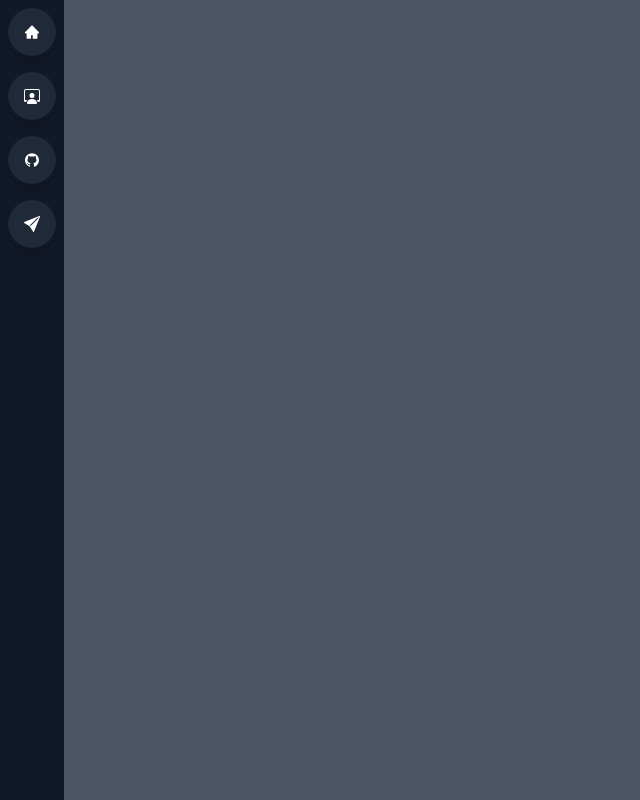
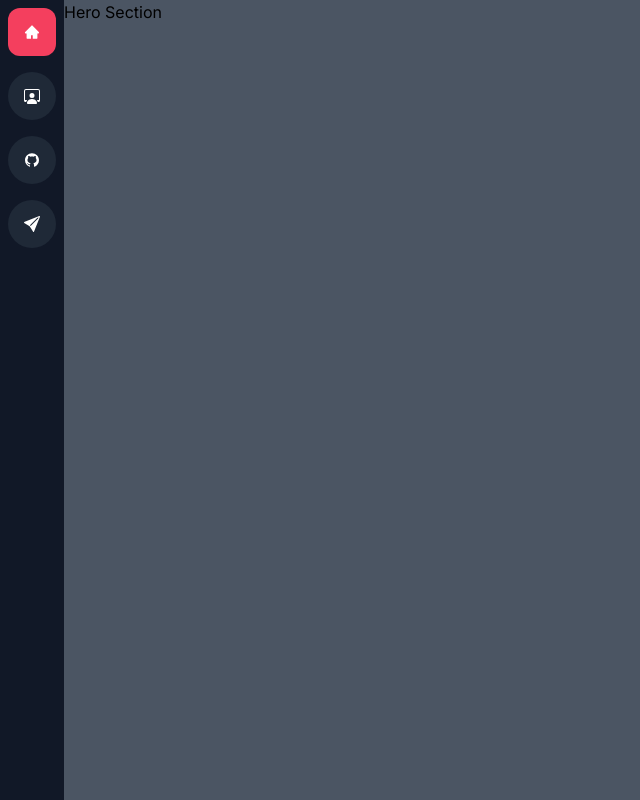
Before and after one commit to cyauai/my-web, a Next.js app: page / in a window 1280 px wide. Shown: the top 800 px of the page, without its empty margins (0-640 px from the left). Built offline with nearby package versions, Linux system fonts and the light colour scheme.

Commit message:
complete nav bar

```diff
--- a/package.json
+++ b/package.json
@@ -19,7 +19,12 @@
     "postcss": "8.4.26",
     "react": "18.2.0",
     "react-dom": "18.2.0",
+    "react-icons": "^4.10.1",
+    "react-scroll": "^1.8.9",
     "tailwindcss": "3.3.3",
     "typescript": "5.1.6"
+  },
+  "devDependencies": {
+    "@types/react-scroll": "^1.8.7"
   }
 }
--- a/src/app/layout.tsx
+++ b/src/app/layout.tsx
@@ -18,9 +18,9 @@ export default function RootLayout({
   return (
     <html lang="en" className="bg-gray-600">
       <body className={inter.className}>
-        <div className="row-auto bg-gray-600">
+        <div className="bg-gray-600">
           <NavBar />
-          <main>{children}</main>
+          <main className="ml-16">{children}</main>
         </div>
       </body>
     </html>
--- a/src/app/page.tsx
+++ b/src/app/page.tsx
@@ -1,9 +1,18 @@
-import Image from "next/image";
+import Contact from "@/components/sections/Contact";
+import Hero from "@/components/sections/Hero";
+import Jobs from "@/components/sections/Jobs";
+import Projects from "@/components/sections/Projects";
 
 export default function Home() {
   return (
     <>
-      <div>Hello</div>
+      <Hero />
+
+      <Jobs />
+
+      <Projects />
+
+      <Contact />
     </>
   );
 }
--- a/src/components/NavBar.tsx
+++ b/src/components/NavBar.tsx
@@ -4,20 +4,36 @@ import { BsPersonWorkspace, BsFillSendFill } from "react-icons/bs";
 
 export default function NavBar() {
   return (
-    <>
-      <div className="fixed w-16 left-0 top-0 h-screen flex-col bg-gray-900" />
-      <NavIcon icon={<AiFillHome />} color="rose" name="Home" />
+    <div className="fixed flex flex-col">
+      <div className="fixed w-16 left-0 top-0 h-screen bg-gray-900" />
+      <NavIcon
+        icon={<AiFillHome />}
+        color="rose"
+        name="Home"
+        href="hero"
+        id="hero"
+      />
       <NavIcon
         icon={<BsPersonWorkspace />}
         color="orange"
         name="Work Experience"
+        href="jobs"
+        id="jobs"
       />
       <NavIcon
         icon={<AiFillGithub />}
         color="indigo"
         name="Project Experience"
+        href="projects"
+        id="projects"
       />
-      <NavIcon icon={<BsFillSendFill />} color="blue" name="Contact Me" />
-    </>
+      <NavIcon
+        icon={<BsFillSendFill />}
+        color="blue"
+        name="Contact Me"
+        href="contact"
+        id="contact"
+      />
+    </div>
   );
 }
--- a/src/components/NavIcon.tsx
+++ b/src/components/NavIcon.tsx
@@ -1,28 +1,46 @@
 "use client";
 import { ReactNode, useState } from "react";
+import { Link } from "react-scroll";
 
 type IconProps = {
-  icon: React.ReactNode;
+  icon: ReactNode;
   color: string;
   name: string;
+  href: string;
+  id: string;
 };
 
-export default function NavIcon({ icon, color, name }: IconProps) {
-  const hoverColor = {
-    indigo: "hover:bg-indigo-500",
-    rose: "hover:bg-rose-500",
-    orange: "hover:bg-orange-500",
-    blue: "hover:bg-blue-500",
+export default function NavIcon({ icon, color, name, href, id }: IconProps) {
+  const activeColors = {
+    indigo: "bg-indigo-500",
+    rose: "bg-rose-500",
+    orange: "bg-orange-500",
+    blue: "bg-blue-500",
   };
+  const activeColor = activeColors[color as keyof typeof activeColors];
+  const hoverColor = `hover:${activeColor}`;
   const [showPopUp, setShowPopUp] = useState(false);
+  const [active, setActive] = useState(false);
+  console.log(active);
   return (
-    <div className="flex">
+    <Link
+      onSetInactive={(_to: string, _element: HTMLElement) => {
+        setActive(false);
+      }}
+      onSetActive={(_to: string, _element: HTMLElement) => {
+        setActive(true);
+      }}
+      className="flex"
+      spy={true}
+      smooth={true}
+      duration={500}
+      to={`${href}`}
+    >
       <div
         className={`relative flex items-center justify-center
-                    w-12 h-12 mt-2 mb-2 mx-2 shadow-lg
-                    bg-gray-800 text-white ${
-                      hoverColor[color as keyof typeof hoverColor]
-                    }
+                    w-12 h-12 mt-2 mb-2 mx-2
+                    bg-gray-800 text-white ${hoverColor}
+                    ${active ? "rounded-xl " + activeColor : "rounded-3xl"}
                     rounded-3xl hover:rounded-xl
                     transition-all duration-100 ease-linear cursor-pointer`}
         onMouseEnter={() => setShowPopUp(true)}
@@ -43,6 +61,6 @@ export default function NavIcon({ icon, color, name }: IconProps) {
           </div>
         </div>
       )}
-    </div>
+    </Link>
   );
 }
--- /dev/null
+++ b/src/components/sections/Contact.tsx
@@ -0,0 +1,7 @@
+export default function Contact() {
+  return (
+    <section id="contact" className="h-screen">
+      Contact Section
+    </section>
+  );
+}
--- /dev/null
+++ b/src/components/sections/Hero.tsx
@@ -0,0 +1,7 @@
+export default function Hero() {
+  return (
+    <section id="hero" className="h-screen">
+      Hero Section
+    </section>
+  );
+}
--- /dev/null
+++ b/src/components/sections/Jobs.tsx
@@ -0,0 +1,7 @@
+export default function Jobs() {
+  return (
+    <section id="jobs" className="h-screen">
+      Job Section
+    </section>
+  );
+}
--- /dev/null
+++ b/src/components/sections/Projects.tsx
@@ -0,0 +1,7 @@
+export default function Projects() {
+  return (
+    <section id="projects" className="h-screen">
+      Project Section
+    </section>
+  );
+}
```
Also changed, not shown: 1 other file (tests, documents, lock files or other folders).
